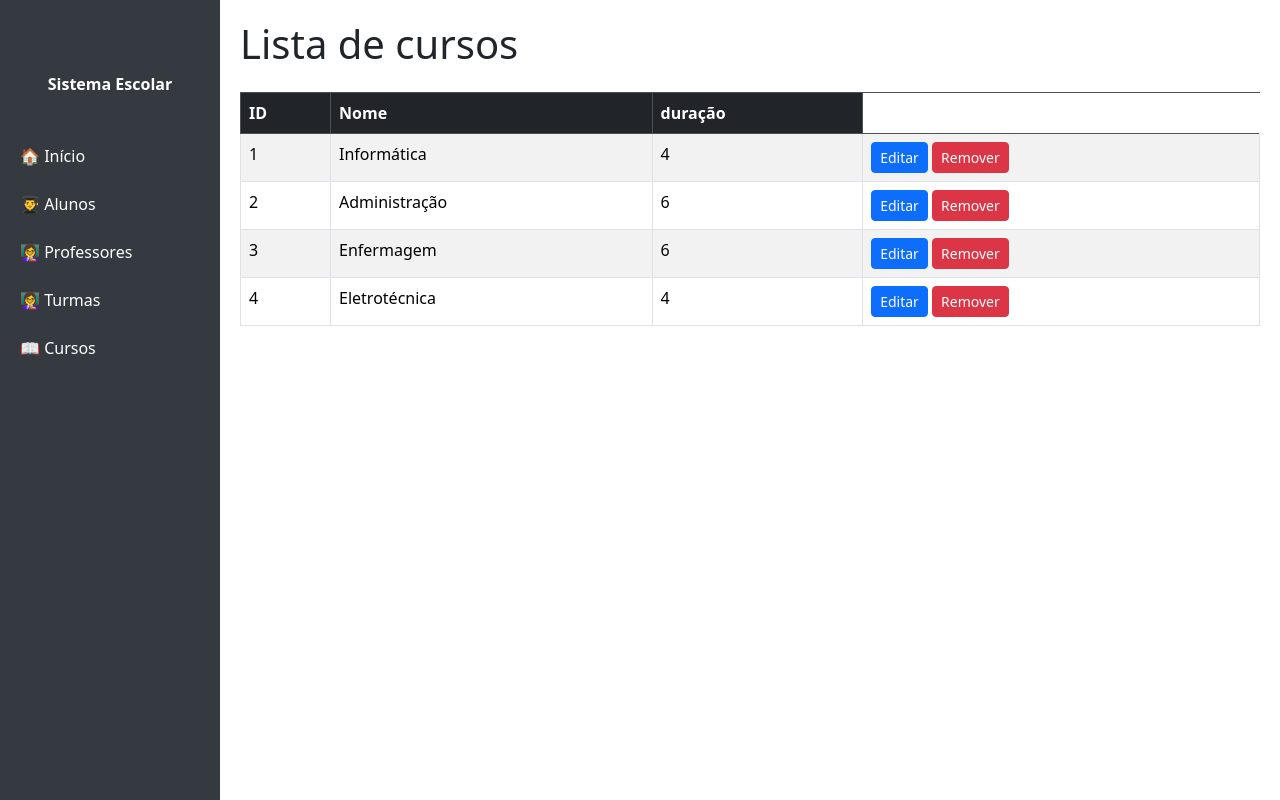
After one commit to NickprimeBR/Projeto_Flask, a Flask app: page /curso in a window 1280 px wide. The commit adds this page. Run offline with Flask 3, Linux system fonts and the light colour scheme; data comes from the database, SQL or seed files in the repository.

Commit message:
encapsulação com o método DAO

```diff
--- a/app.py
+++ b/app.py
@@ -1,5 +1,9 @@
 from flask import Flask, render_template
-import sqlite3
+from dao.db_cofig import get_connection
+from dao.aluno_dao import AlunoDAO
+from dao.professor_dao import ProfessorDAO
+from dao.turma_dao import TurmaDAO
+from dao.curso_dao import CursoDAO
 
 app = Flask(__name__)
 
@@ -18,39 +22,35 @@ def sobre_o_Sistema():
 @app.route('/aluno')
 def lista_aluno():
 
-        DB_PATH = "banco_escola.db"
-        con = sqlite3.connect(DB_PATH)
+        dao = AlunoDAO()
 
-        cursor = con.cursor()
-        cursor.execute("SELECT id, nome, idade, cidade FROM aluno")
-
-        lista = cursor.fetchall()
+        lista = dao.listar()
         return render_template('aluno/lista.html', lista=lista)
 
 
 @app.route('/professor')
 def lista_professor():
 
-        DB_PATH = "banco_escola.db"
-        con = sqlite3.connect(DB_PATH)
+        dao = ProfessorDAO()
 
-        cursor = con.cursor()
-        cursor.execute("SELECT id,nome,disciplina from professor")
-
-        lista = cursor.fetchall()
+        lista = dao.listar()
         return render_template('professor/lista.html', lista=lista)
 
 @app.route('/turma')
 def lista_turma():
 
-        DB_PATH = "banco_escola.db"
-        con = sqlite3.connect(DB_PATH)
+        dao = TurmaDAO()
 
-        cursor = con.cursor()
-        cursor.execute("select turma.id,turma.semestre,curso.nome_curso,professor.nome,professor.disciplina from turma join curso on curso.id=turma.curso_id join professor on professor.id=turma.professor_id")
+        lista = dao.listar()
+        return render_template('turma/lista.html', lista=lista)
 
-        lista = cursor.fetchall()
-        return render_template('turma/lista.html', lista=lista)
+@app.route('/curso')
+def lista_curso():
+
+        dao = CursoDAO()
+
+        lista = dao.listar()
+        return render_template('curso/lista.html', lista=lista)
 
 
 
--- /dev/null
+++ b/dao/curso_dao.py
@@ -0,0 +1,14 @@
+from dao.db_cofig import get_connection
+
+class CursoDAO:
+    sqlSelect="SELECT id, nome_curso, duracao FROM curso"
+
+    def listar(self):
+        conn = get_connection()
+
+        cursor = conn.cursor()
+        cursor.execute(self.sqlSelect)
+
+        lista = cursor.fetchall()
+
+        return lista
--- /dev/null
+++ b/dao/db_cofig.py
@@ -0,0 +1,9 @@
+import sqlite3
+
+# path / url de conexão
+
+DB_PATH = "banco_escola.db"
+
+def get_connection():
+     conn = sqlite3.connect(DB_PATH)
+     return conn
--- /dev/null
+++ b/templates/curso/lista.html
@@ -0,0 +1,44 @@
+{% include 'dashboard/cabecalho.html' %}
+
+<h1 class="mb-4">Lista de cursos</h1>
+
+        <div class="row">
+
+        </div>
+
+
+        <table class="table table-bordered table-striped">
+            <thead class="table-dark">
+                <tr>
+                    <th>ID</th>
+                    <th>Nome</th>
+                    <th>duração</th>
+
+                </tr>
+            </thead>
+            <tbody>
+
+                {% for item in lista %}
+
+                <tr>
+                    <td> {{item[0]}} </td>
+                    <td> {{item[1]}} </td>
+                    <td> {{item[2]}} </td>
+
+                    <td>
+                        <a href="/aluno/editar/{{item[0]}}" class="btn btn-primary btn-sm">Editar</a>
+                        <a href="/aluno/remover/{{item[0]}}" class="btn btn-danger btn-sm">Remover</a>
+                    </td>
+                </tr>
+
+                {% endfor %}
+
+            </tbody>
+</table>
+
+        </div>
+
+
+{% include 'dashboard/cabecalho.html' %}
+
+{% include 'dashboard/cabecalho.html' %}
--- a/templates/dashboard/cabecalho.html
+++ b/templates/dashboard/cabecalho.html
@@ -54,6 +54,7 @@
         <a href="/aluno">👨‍🎓 Alunos</a>
         <a href="/professor">👩‍🏫 Professores</a>
         <a href="/turma">👩‍🏫 Turmas </a>
+        <a href="/curso">📖 Cursos </a>
     </nav>
 
     <!-- Main content -->
```
Also changed, not shown: dao/aluno_dao.py (added, +14 -0 lines), dao/professor_dao.py (added, +14 -0 lines), dao/turma_dao.py (added, +14 -0 lines), dao/_init_.py (added).
